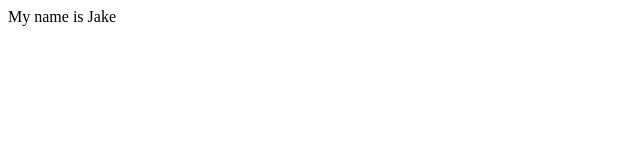
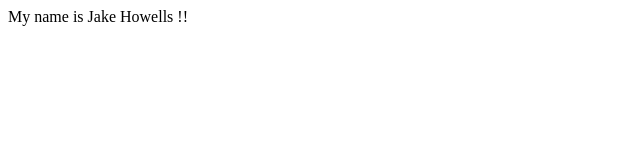
Before and after one commit to jakehowells/First-Github-Project, a plain HTML site: page index.html in a window 1280 px wide. Shown: the full height of the page, 0-640 px from the left. Drawn offline with Linux system fonts and the light colour scheme.

Commit message:
added last name

```diff
--- a/index.html
+++ b/index.html
@@ -7,6 +7,6 @@
     <title>Document</title>
 </head>
 <body>
-    My name is Jake
+    My name is Jake Howells !!
 </body>
 </html>
```
